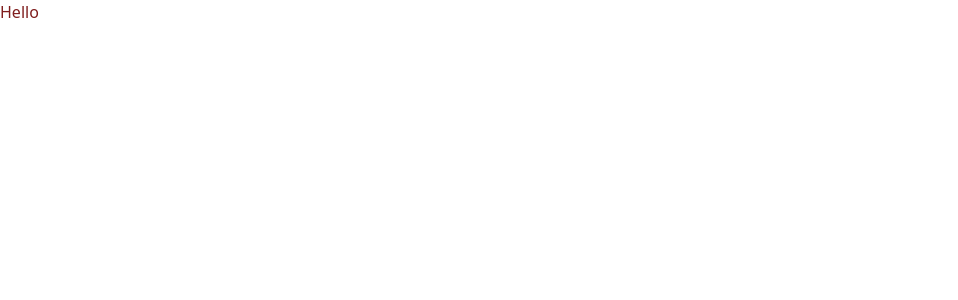
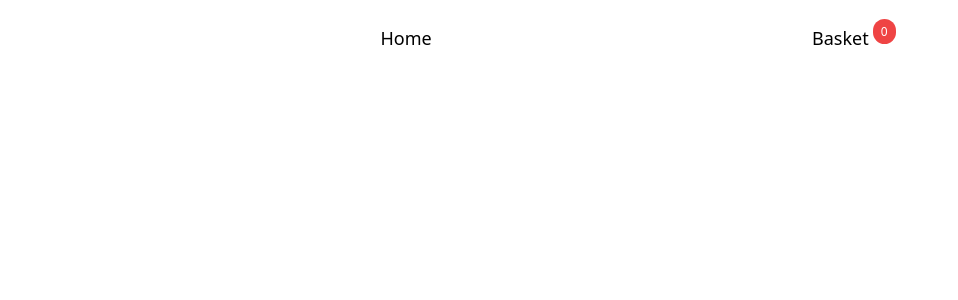
Before and after one commit to SajidCurious/redux-test, a React (Vite) app: page / in a window 1280 px wide. Shown: the top 300 px of the page, without its empty margins (0-958 px from the left). Built offline with nearby package versions, Linux system fonts and the light colour scheme.

Commit message:
imported Nav to App

```diff
--- a/src/App.jsx
+++ b/src/App.jsx
@@ -1,7 +1,9 @@
+import Navbar from "./components/Navbar";
+
 function App() {
   return (
     <>
-      <div className="text-red-900">Hello</div>
+      <Navbar />
     </>
   );
 }
```
